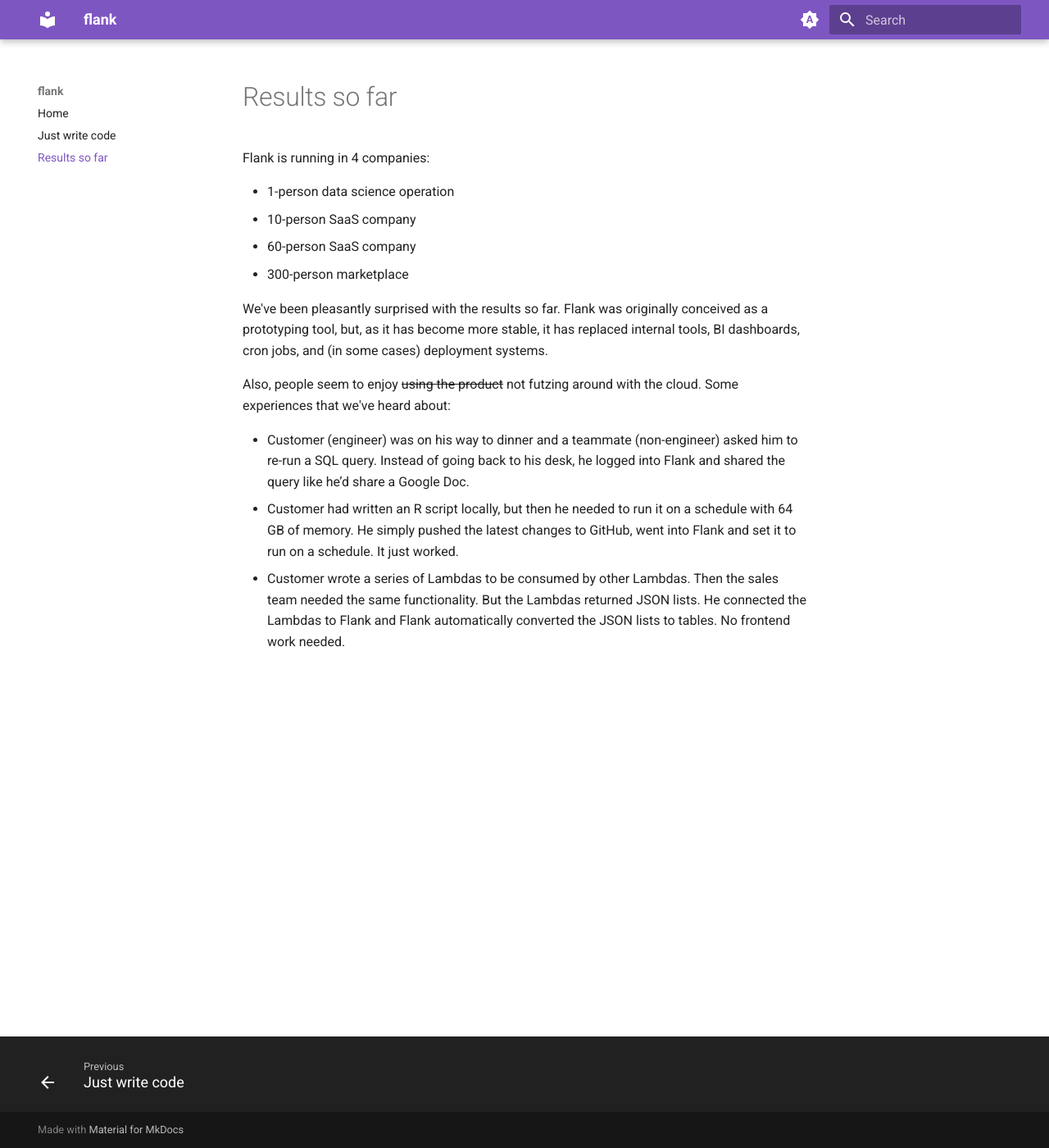
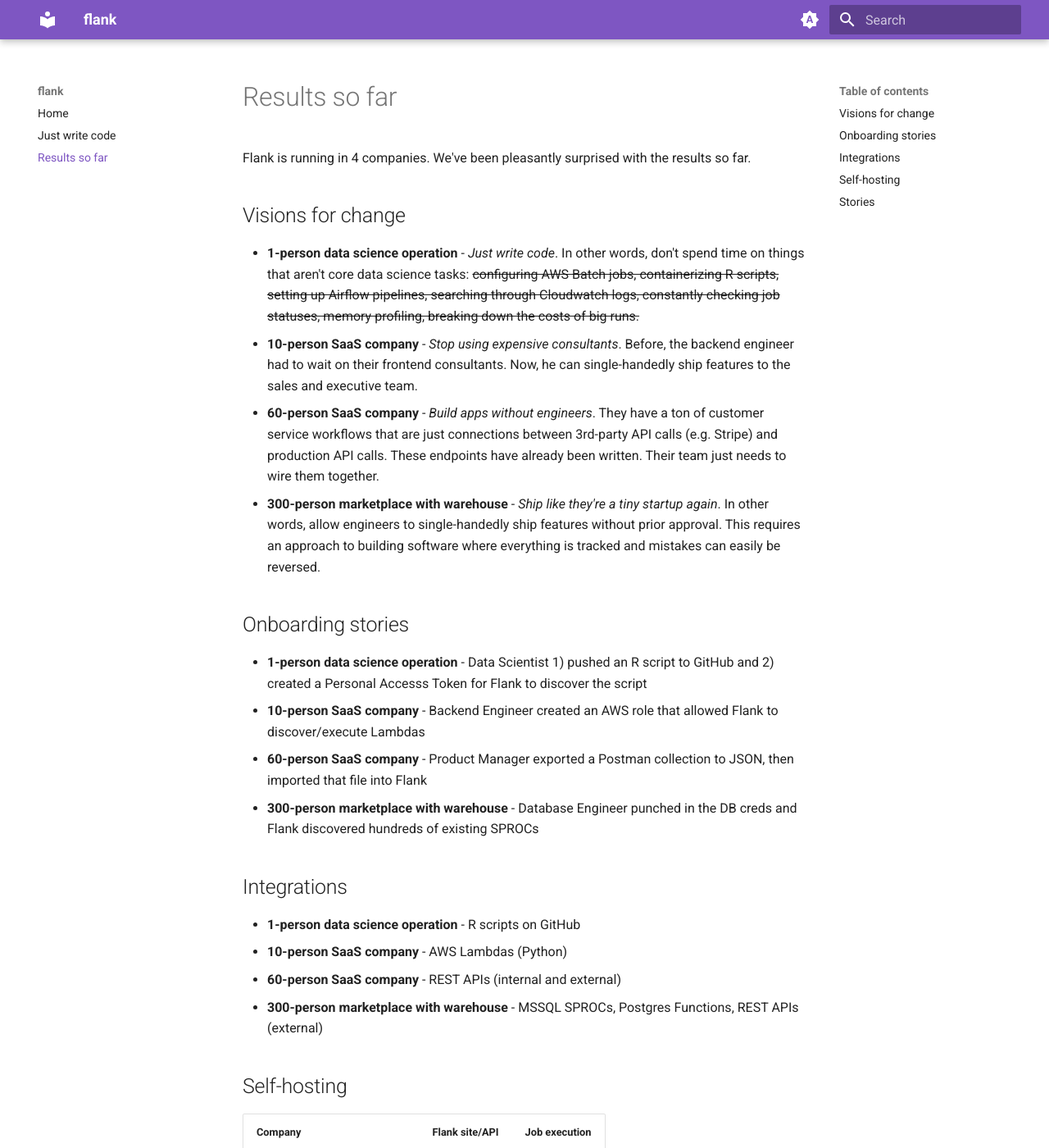
Before and after one commit to btf-org/flank-docs, an MkDocs documentation site: the page built from docs/results.md, in a window 1280 px wide and 1400 px high. Shown: the whole window at 82% size. Built offline with MkDocs 1.6.1 and Material for MkDocs 9.7.7, drawn with Linux system fonts in a browser that asks for light colours; some of the changed text lies outside the part shown.

Commit message:
flush out results

```diff
--- a/docs/results.md
+++ b/docs/results.md
@@ -1,16 +1,34 @@
 # Results so far
 
-Flank is running in 4 companies:
+Flank is running in 4 companies. We've been pleasantly surprised with the results so far.
 
-- 1-person data science operation
-- 10-person SaaS company
-- 60-person SaaS company
-- 300-person marketplace
+## Visions for change
+- **1-person data science operation** - _Just write code_. In other words, don't spend time on things that aren't core data science tasks: ~~configuring AWS Batch jobs, containerizing R scripts, setting up Airflow pipelines, searching through Cloudwatch logs, constantly checking job statuses, memory profiling, breaking down the costs of big runs.~~
+- **10-person SaaS company** - _Stop using expensive consultants_. Before, the backend engineer had to wait on their frontend consultants. Now, he can single-handedly ship features to the sales and executive team.
+- **60-person SaaS company** - _Build apps without engineers_. They have a ton of customer service workflows that are just connections between 3rd-party API calls (e.g. Stripe) and production API calls. These endpoints have already been written. Their team just needs to wire them together.
+- **300-person marketplace with warehouse** - _Ship like they're a tiny startup again_. In other words, allow engineers to single-handedly ship features without prior approval. This requires an approach to building software where everything is tracked and mistakes can easily be reversed.
 
-We've been pleasantly surprised with the results so far. Flank was originally conceived as a prototyping tool, but, as it has become more stable, it has replaced internal tools, BI dashboards, cron jobs, and (in some cases) deployment systems.
+## Onboarding stories
+- **1-person data science operation** - Data Scientist 1) pushed an R script to GitHub and 2) created a Personal Accesss Token for Flank to discover the script
+- **10-person SaaS company** - Backend Engineer created an AWS role that allowed Flank to discover/execute Lambdas
+- **60-person SaaS company** - Product Manager exported a Postman collection to JSON, then imported that file into Flank
+- **300-person marketplace with warehouse** - Database Engineer punched in the DB creds and Flank discovered hundreds of existing SPROCs
 
-Also, people seem to enjoy ~~using the product~~ not futzing around with the cloud. Some experiences that we've heard about:
+## Integrations
+- **1-person data science operation** - R scripts on GitHub
+- **10-person SaaS company** - AWS Lambdas (Python)
+- **60-person SaaS company** - REST APIs (internal and external)
+- **300-person marketplace with warehouse** - MSSQL SPROCs, Postgres Functions, REST APIs (external)
 
-- Customer (engineer) was on his way to dinner and a teammate (non-engineer) asked him to re-run a SQL query. Instead of going back to his desk, he logged into Flank and shared the query like he’d share a Google Doc.
-- Customer had written an R script locally, but then he needed to run it on a schedule with 64 GB of memory. He simply pushed the latest changes to GitHub, went into Flank and set it to run on a schedule. It just worked.
-- Customer wrote a series of Lambdas to be consumed by other Lambdas. Then the sales team needed the same functionality. But the Lambdas returned JSON lists. He connected the Lambdas to Flank and Flank automatically converted the JSON lists to tables. No frontend work needed.
+## Self-hosting
+|Company                        |Flank site/API|Job execution|
+|-------------------------------|--------------|-------------|
+|1-person data science operation|              |             |
+|10-person SaaS company         |              |Self-hosted  |
+|60-person SaaS company         |              |Self-hosted  |
+|300-person marketplace         |Self-hosted   |Self-hosted  |
+
+
+## Stories
+
+- An engineer was on his way to dinner when a teammate asked him to re-run a SQL query. Instead of going back to his desk, he logged into Flank and shared the query like you'd share a Google Doc.
```
Also changed, not shown: docs/index.md (+1 -1 lines), docs/just-write-code.md (+3 -3 lines).
